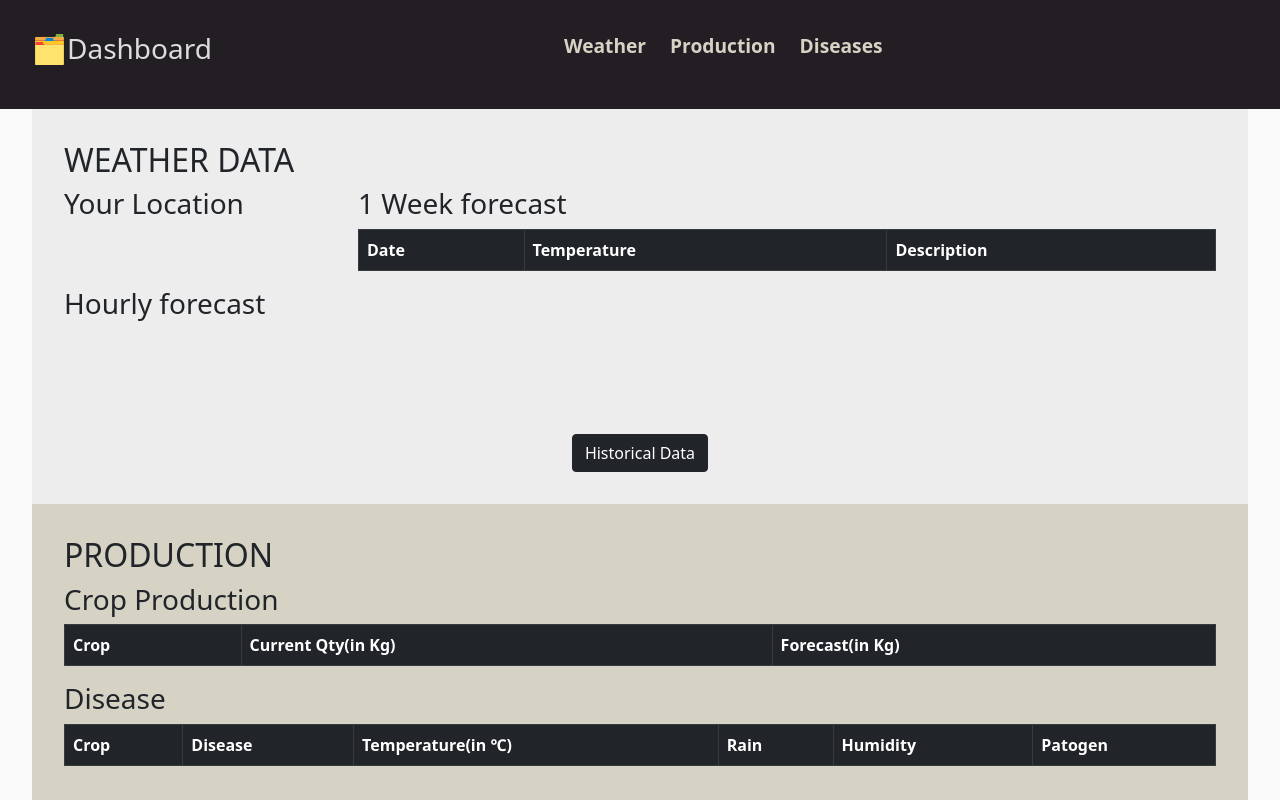
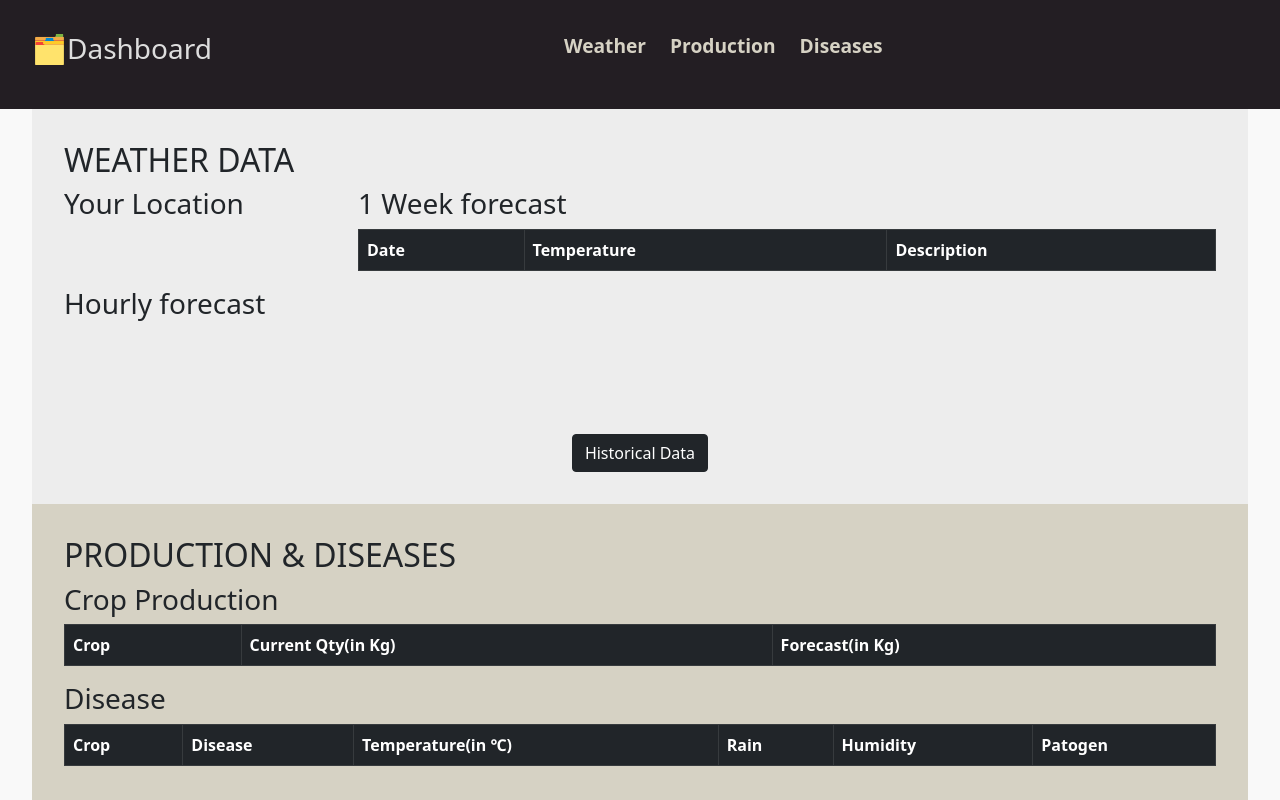
Before and after one commit to KelzangUD/dashboard, a website: page index.html in a window 1280 px wide. Shown: the top 800 px of the page. Drawn offline with nearby package versions, Linux system fonts and the light colour scheme; no server answers.

Commit message:
Update index.html

```diff
--- a/index.html
+++ b/index.html
@@ -66,7 +66,7 @@
         </section>
     </section>
         <section id="production">
-            <h2>PRODUCTION</h2>
+            <h2>PRODUCTION & DISEASES</h2>
             <h3>Crop Production</h3>
             <table class="table table-hover table-bordered">
                 <thead class="table-dark">
```
